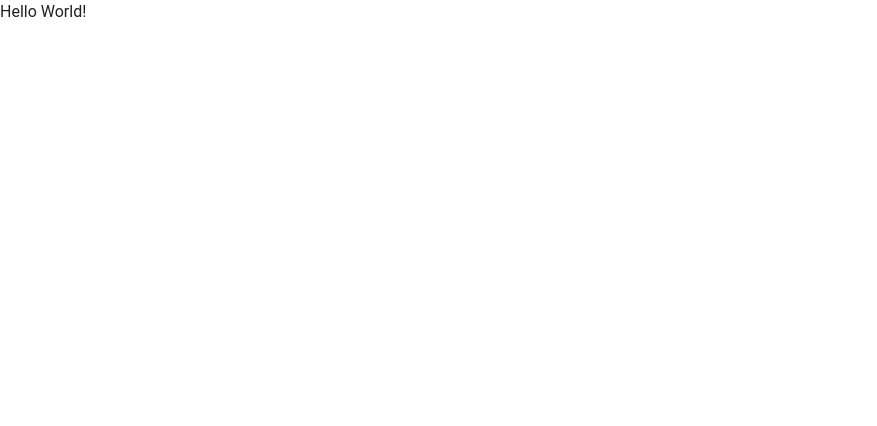
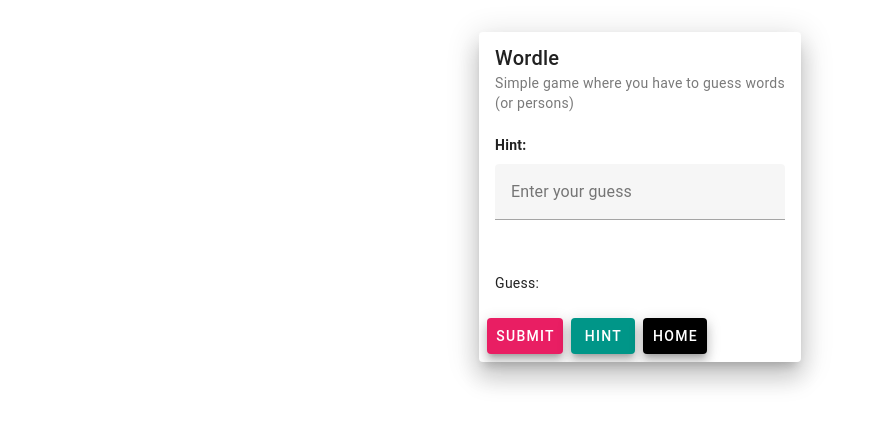
Before and after one commit to IntelliTect-Samples/EWU-CSCD379-2024-Spring, a Nuxt app in the folder Assignment1/: page /game in a window 1280 px wide. Shown: the top 426 px of the page, without its empty margins (0-877 px from the left). Built offline with nearby package versions, Linux system fonts and the light colour scheme.

Commit message:
Add two pages, some logic to game, and more tests

```diff
--- a/Assignment1/app.vue
+++ b/Assignment1/app.vue
@@ -1,5 +1,7 @@
 <template>
-  <v-app>
-    <p> Hello World!</p>
-  </v-app>
+    <NuxtLayout>
+    <v-app>
+      <NuxtPage />
+    </v-app>
+  </NuxtLayout>
 </template>
--- /dev/null
+++ b/Assignment1/pages/game.vue
@@ -0,0 +1,63 @@
+<template>
+  <v-card class="mx-auto my-8" elevation="16" max-width="430">
+    <v-card-item>
+      <v-card-title> Wordle </v-card-title>
+      <v-card-subtitle> Simple game where you have to guess words <br> (or persons) </v-card-subtitle>
+    </v-card-item>
+
+    <v-card-text>
+      <p class="my-2 font-weight-bold">Hint: {{ hintText }}</p>
+      <v-text-field
+        v-model="myGuess"
+        label="Enter your guess"
+        outlined
+        clearable
+      >
+      </v-text-field>
+    </v-card-text>
+
+    <v-card-text>
+      <div>Guess: {{ guessText }}</div>
+    </v-card-text>
+
+    <v-card-actions>
+      <v-btn color="pink" variant="elevated" elevation="8" @click="submit()">
+        Submit
+      </v-btn>
+      <v-btn color="teal" variant="elevated" elevation="8" @click="hint()">
+        Hint
+      </v-btn>
+
+      <v-btn
+        color="black"
+        variant="elevated"
+        elevation="8"
+        @click="router.push('/')"
+      >
+        Home
+      </v-btn>
+    </v-card-actions>
+  </v-card>
+</template>
+
+<script setup lang="ts">
+const router = useRouter();
+
+const hintText = ref("");
+const myGuess = ref("");
+const guessText = ref("");
+
+function submit() {
+  if (myGuess.value.toUpperCase() === "POLO") {
+    guessText.value = "Correct!";
+  } else if (myGuess.value.toUpperCase() === "MONTOYA") {
+    guessText.value = "Mark, it's not C# class anymore!";
+  } else {
+    guessText.value = "Incorrect!";
+  }
+}
+
+function hint() {
+  hintText.value = "TODO: Don't forget to add a hint here!";
+}
+</script>
--- /dev/null
+++ b/Assignment1/pages/index.vue
@@ -0,0 +1,13 @@
+<template>
+  <v-card class="mx-8 my-8">
+    <h1 class="text-center">Welcome to the Game App</h1>
+    <p class="text-center"> Click Wordle button to play </p>
+    <div class="d-flex justify-center">
+      <v-btn color="pink my-4" variant="elevated" elevation="8" @click="router.push('/game')">Wordle</v-btn>
+    </div>
+  </v-card>
+</template>
+
+<script setup lang="ts">
+const router = useRouter();
+</script>
```
Also changed, not shown: 1 other file (tests, documents, lock files or other folders).
